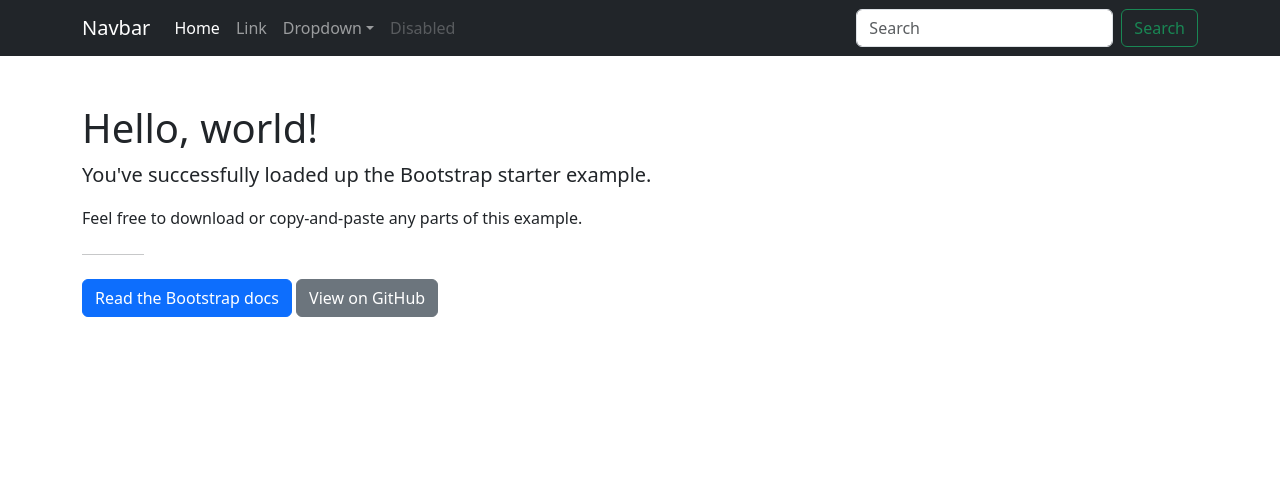
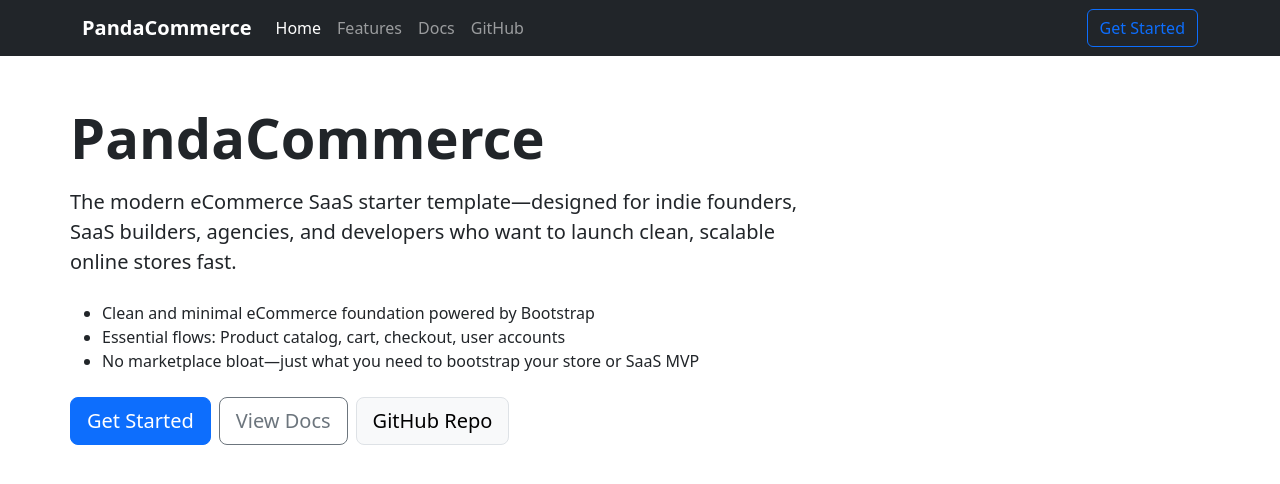
Before and after one commit to chiragbidx/launchpad-kkm, a website: page index.html in a window 1280 px wide. Drawn offline with nearby package versions, Linux system fonts and the light colour scheme; a script that the page names is missing.

Commit message:
Landing Page

```diff
--- a/index.html
+++ b/index.html
@@ -3,7 +3,7 @@
   <head>
     <meta charset="utf-8">
     <meta name="viewport" content="width=device-width, initial-scale=1">
-    <title>Bootstrap demo</title>
+    <title>PandaCommerce — SaaS eCommerce Starter</title>
 
     <link
       href="https://cdn.jsdelivr.net/npm/bootstrap@5.3.8/dist/css/bootstrap.min.css"
@@ -16,45 +16,40 @@
   <body>
     <nav class="navbar navbar-expand-lg navbar-dark bg-dark">
       <div class="container">
-        <a class="navbar-brand" href="#">Navbar</a>
+        <a class="navbar-brand fw-bold" href="#">PandaCommerce</a>
         <button class="navbar-toggler" type="button" data-bs-toggle="collapse" data-bs-target="#navbarSupportedContent">
           <span class="navbar-toggler-icon"></span>
         </button>
         <div class="collapse navbar-collapse" id="navbarSupportedContent">
           <ul class="navbar-nav me-auto mb-2 mb-lg-0">
             <li class="nav-item"><a class="nav-link active" href="#">Home</a></li>
-            <li class="nav-item"><a class="nav-link" href="#">Link</a></li>
-            <li class="nav-item dropdown">
-              <a class="nav-link dropdown-toggle" href="#" data-bs-toggle="dropdown">Dropdown</a>
-              <ul class="dropdown-menu">
-                <li><a class="dropdown-item" href="#">Action</a></li>
-                <li><a class="dropdown-item" href="#">Another action</a></li>
-                <li><hr class="dropdown-divider"></li>
-                <li><a class="dropdown-item" href="#">Something else here</a></li>
-              </ul>
-            </li>
-            <li class="nav-item"><a class="nav-link disabled">Disabled</a></li>
+            <li class="nav-item"><a class="nav-link" href="#">Features</a></li>
+            <li class="nav-item"><a class="nav-link" href="#">Docs</a></li>
+            <li class="nav-item"><a class="nav-link" href="#">GitHub</a></li>
           </ul>
-          <form class="d-flex">
-            <input class="form-control me-2" type="search" placeholder="Search">
-            <button class="btn btn-outline-success" type="submit">Search</button>
-          </form>
+          <a href="#" class="btn btn-outline-primary ms-lg-3">Get Started</a>
         </div>
       </div>
     </nav>
 
     <div class="container my-5">
-      <h1>Hello, world!</h1>
-      <div class="col-lg-8 px-0">
-        <p class="fs-5">
-          You've successfully loaded up the Bootstrap starter example.
-        </p>
-        <p>Feel free to download or copy-and-paste any parts of this example.</p>
-
-        <hr class="col-1 my-4">
-
-        <a href="https://getbootstrap.com" class="btn btn-primary">Read the Bootstrap docs</a>
-        <a href="https://github.com/twbs/examples" class="btn btn-secondary">View on GitHub</a>
+      <div class="row align-items-center">
+        <div class="col-lg-8 px-0">
+          <h1 class="display-4 fw-bold mb-3">PandaCommerce</h1>
+          <p class="fs-5 mb-4">
+            The modern eCommerce SaaS starter template—designed for indie founders, SaaS builders, agencies, and developers who want to launch clean, scalable online stores fast.
+          </p>
+          <ul class="mb-4">
+            <li>Clean and minimal eCommerce foundation powered by Bootstrap</li>
+            <li>Essential flows: Product catalog, cart, checkout, user accounts</li>
+            <li>No marketplace bloat—just what you need to bootstrap your store or SaaS MVP</li>
+          </ul>
+          <div class="d-flex flex-wrap gap-2">
+            <a href="#" class="btn btn-primary btn-lg">Get Started</a>
+            <a href="#" class="btn btn-outline-secondary btn-lg">View Docs</a>
+            <a href="#" class="btn btn-light btn-lg border">GitHub Repo</a>
+          </div>
+        </div>
       </div>
     </div>
 
```
